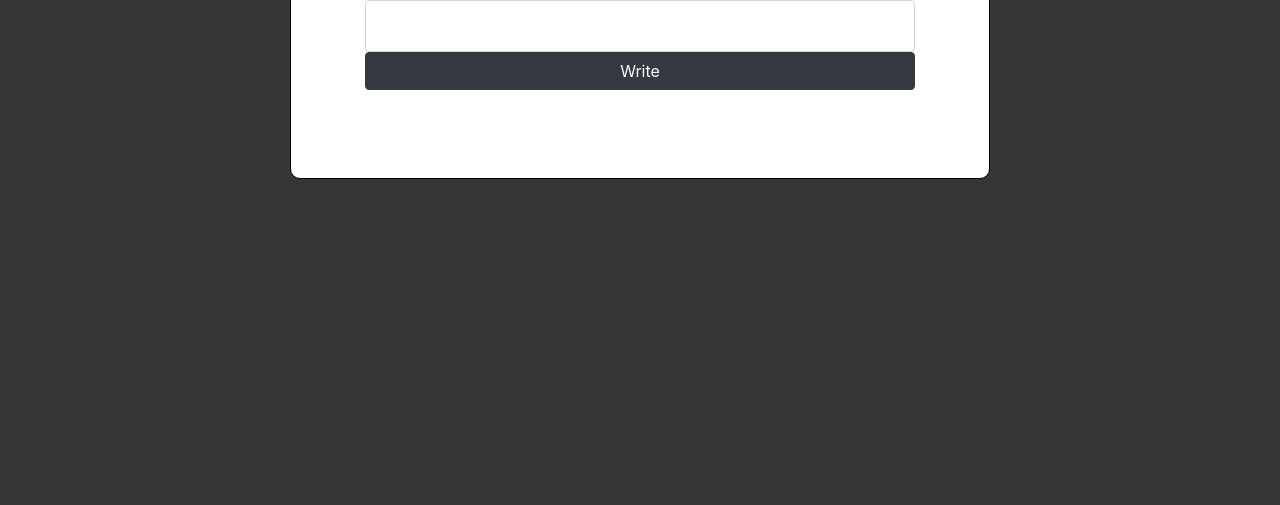
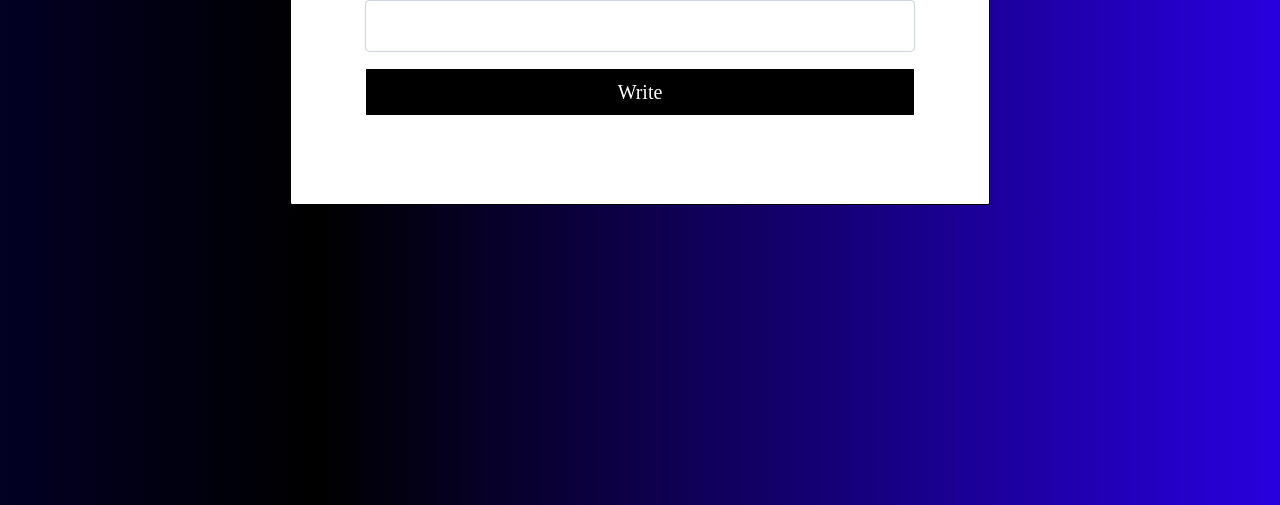
Before and after one commit to jonesjs94/todo-list, a website: page public/index.html in a window 1280 px wide. Shown: the part 295-800 px from the top of the page. Drawn offline with nearby package versions, Linux system fonts and the light colour scheme; a web font is replaced by a local one.

Commit message:
fonts, changes in visual, bugs fix

```diff
--- a/package.json
+++ b/package.json
@@ -2,7 +2,7 @@
   "name": "proyect_1",
   "version": "1.0.0",
   "description": "",
-  "main": "index.js",
+  "main": "server.js",
   "scripts": {
     "test": "echo \"Error: no test specified\" && exit 1",
     "start": "nodemon server.js"
@@ -11,10 +11,14 @@
   "author": "",
   "license": "ISC",
   "dependencies": {
+    "dotenv": "^8.2.0",
     "ejs": "^3.1.2",
     "express": "^4.17.1"
   },
   "devDependencies": {
     "nodemon": "^2.0.3"
+  },
+  "engines": {
+    "node": "v10.16.0"
   }
 }
--- a/public/css/index.css
+++ b/public/css/index.css
@@ -1,7 +1,26 @@
+/*
+ * Font: Manrope
+*/
+@font-face {
+    font-family: "Manrope";
+    src: url(css/static/Manrope-Regular.ttf) format(truetype);
+    font-weight: normal;
+    font-style: normal;
+}
+
+@font-face {
+    font-family: "Manrope";
+    src: url(css/static/Manrope-Bold.ttf) format(truetype);
+    font-weight: bold;
+    font-style: normal;
+}
+
+
 html, body {
     height: 100%;
     color: #363636;
-    background-color: #363636;
+    font-family: "Manrope";
+    background: linear-gradient(90deg, rgba(2,0,36,1) 0%, rgba(0,0,0,1) 25%, rgba(40,0,222,1) 100%);
 }
 
 .container {
@@ -13,15 +32,19 @@ html, body {
     width: 700px;
     padding: 30px 0 40px 0;
     background: white;
-    border-radius: 10px;
+    border-radius: 2px;
     border: 1px solid black;
 }
 
 h1 {
+    font-weight: bold;
     text-align: center;
     margin-bottom: 1rem;
 }
 
+/*
+  Form
+*/
 form {
     max-width: 550px;
     margin: 0 auto;
@@ -30,6 +53,21 @@ form {
 #input {
     font-size: 25px;
     font-weight: 600;
+}
+
+.button {
+    font-size: 20px;
+    margin-top: 1rem;
+    padding: .5rem;
+    width: 100%;
+    color: white;
+    background-color: black;
+    border: 1px solid;
+    transition: all .2s linear;
+}
+
+.button:hover {
+    background-color: rgb(32, 1, 170);
 }
 
 /*
@@ -43,7 +81,7 @@ ul .item {
     list-style: none;
     font-size: 20px;
     position: relative;
-    background-color: #363636;
+    background: linear-gradient(90deg, rgba(2,0,36,1) 0%, rgba(0,0,0,1) 25%, rgba(40,0,222,1) 100%);
     color: white;
     padding: .75rem;
     margin: .25rem 0;
--- a/public/index.html
+++ b/public/index.html
@@ -11,11 +11,11 @@
     <div class="container">
 
         <div class="app">
-            <h1>My list</h1>
+            <h1>My Secret List</h1>
 
             <form action="#">
                 <input name="input" id="input" class="form-control" type="text" autocomplete="off">
-                <button type="submit" class="btn btn-block btn-dark">Write</button>
+                <button type="submit" class="button">Write</button>
             </form>
 
             <div id="list">
--- a/public/js/index.js
+++ b/public/js/index.js
@@ -2,7 +2,9 @@ eventListeners();
 
 recoverItems();
 
-
+/**
+ * Events
+ */
 function eventListeners() {
     const formulario = document.querySelector("form");
     formulario.addEventListener("submit", addItem);
@@ -43,6 +45,10 @@ function addItem(e) {
     e.preventDefault();
     const item = document.getElementById("input").value;
 
+    if(!item) { // Stop function if input has no value
+        return false;
+    }
+
     createItem(item); // Create Element
 
     saveItem(item); // Save text in localStorage
@@ -80,6 +86,10 @@ function saveItem(item) {
 }
 
 
+/**
+ * Delete item text from localStorage
+ * @param {string} item
+ */
 function deleteItem(item) {
     let array = [],
     items = localStorage.getItem("items");
@@ -90,6 +100,9 @@ function deleteItem(item) {
 }
 
 
+/**
+ * Re-enter items in list when reload
+ */
 function recoverItems() {
     let array = [],
         items = localStorage.getItem("items");
--- a/server.js
+++ b/server.js
@@ -1,6 +1,8 @@
 const express = require("express"),
       app = express();
 
+require("dotenv").config();
+
 app.use(express.static("public"));
 
-app.listen(process.env.PORT);
+app.listen(process.env.PORT, () => console.log("server up!"));
```
Also changed, not shown: public/css/static/Manrope-Bold.ttf (added), public/css/static/Manrope-ExtraBold.ttf (added), public/css/static/Manrope-ExtraLight.ttf (added), public/css/static/Manrope-Light.ttf (added), public/css/static/Manrope-Medium.ttf (added), public/css/static/Manrope-Regular.ttf (added), public/css/static/Manrope-SemiBold.ttf (added), 2 other files.
